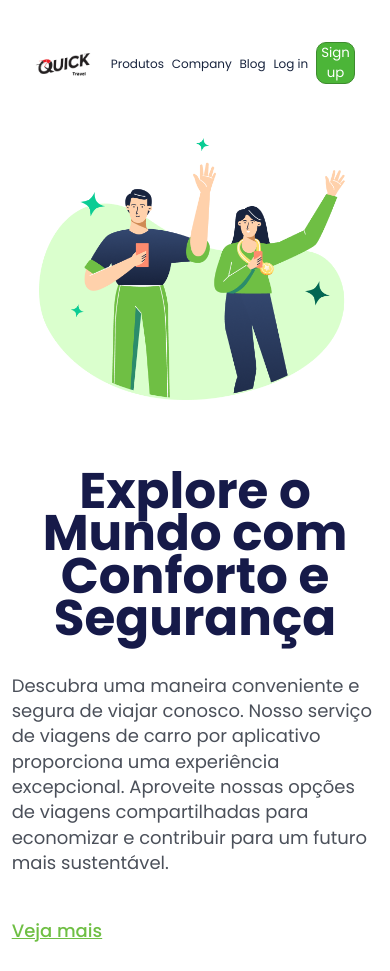
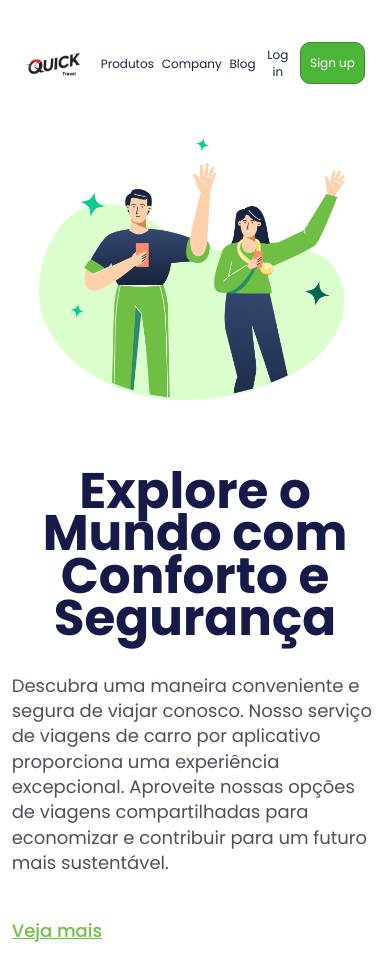
Before and after one commit to joaovitorfreitasmuniz/Quick-Travel-Responsividade, a plain HTML site: page index.html in a window 390 px wide. Shown: the top 971 px of the page. Drawn offline with Linux system fonts and the light colour scheme.

Commit message:
Alteração do Botao em celulares

```diff
--- a/styles.css
+++ b/styles.css
@@ -153,7 +153,8 @@
 
 
     header button{
-        width: 10vw;
+        width: 20vw;
+        font-size: 12px;
     }
 
     main {
```
